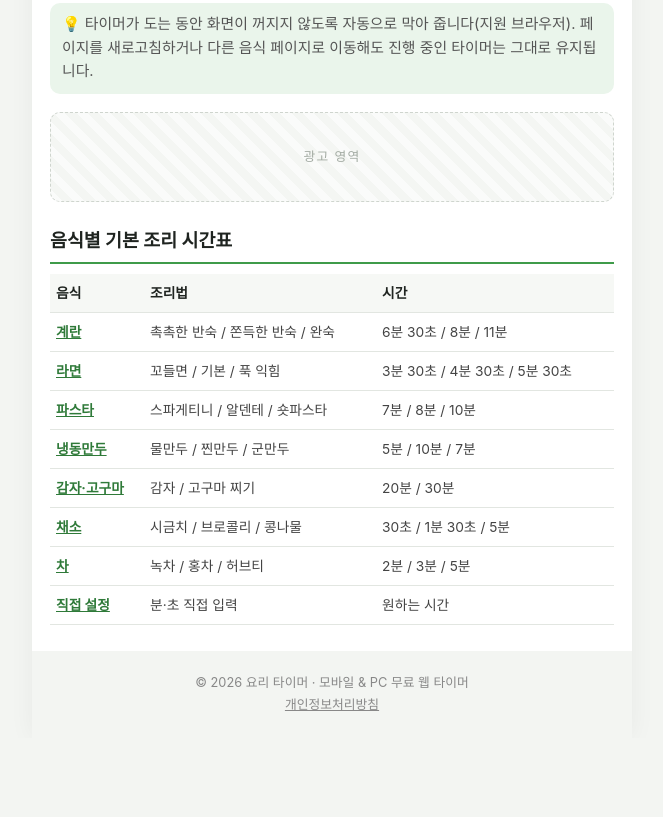
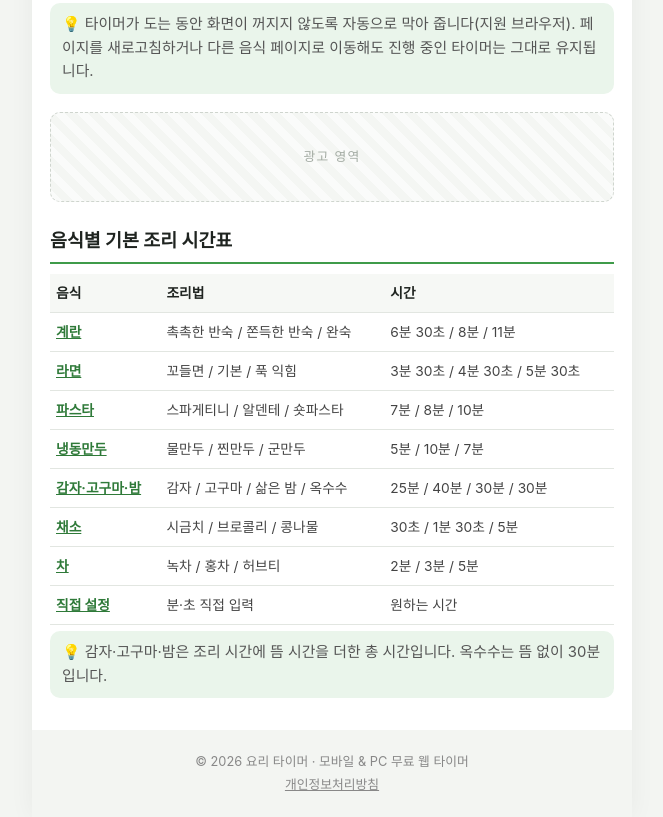
Before and after one commit to mghodev-collab/cook-timer, a plain HTML site: page index.html in a window 1280 px wide. Shown: the part 1408-2225 px from the top of the page, without its empty margins (308-971 px from the left). Before the commit the page ends 2146 px from the top, so only its background shows below. Drawn offline with Linux system fonts and the light colour scheme.

Commit message:
Modify potato entry and add cooking note
Updated potato cooking times and added note for total cooking time.

```diff
--- a/index.html
+++ b/index.html
@@ -59,7 +59,7 @@
       <li><a class="food-card" href="./ramen/"><span class="icon">🍜</span><strong>라면</strong><span class="desc">꼬들면부터 푹 익힌 면까지</span></a></li>
       <li><a class="food-card" href="./pasta/"><span class="icon">🍝</span><strong>파스타</strong><span class="desc">알덴테, 스파게티니, 숏파스타</span></a></li>
       <li><a class="food-card" href="./dumpling/"><span class="icon">🥟</span><strong>냉동만두</strong><span class="desc">물만두·찐만두·군만두</span></a></li>
-      <li><a class="food-card" href="./potato/"><span class="icon">🥔</span><strong>감자·고구마</strong><span class="desc">찌는 시간 한눈에</span></a></li>
+      <li><a class="food-card" href="./potato/"><span class="icon">🥔</span><strong>감자·고구마·밤</strong><span class="desc">옥수수 삶기, 뜸 시간까지</span></a></li>
       <li><a class="food-card" href="./veggie/"><span class="icon">🥦</span><strong>채소 데치기</strong><span class="desc">시금치·브로콜리·콩나물</span></a></li>
       <li><a class="food-card" href="./tea/"><span class="icon">🍵</span><strong>차 우리기</strong><span class="desc">녹차·홍차·허브티</span></a></li>
       <li class="wide"><a class="food-card" href="./custom/"><span class="icon">⏱️</span><strong>직접 설정</strong><span class="desc">원하는 시간을 분·초로 직접 입력</span></a></li>
@@ -101,12 +101,13 @@
         <tr><td><a href="./ramen/">라면</a></td><td>꼬들면 / 기본 / 푹 익힘</td><td>3분 30초 / 4분 30초 / 5분 30초</td></tr>
         <tr><td><a href="./pasta/">파스타</a></td><td>스파게티니 / 알덴테 / 숏파스타</td><td>7분 / 8분 / 10분</td></tr>
         <tr><td><a href="./dumpling/">냉동만두</a></td><td>물만두 / 찐만두 / 군만두</td><td>5분 / 10분 / 7분</td></tr>
-        <tr><td><a href="./potato/">감자·고구마</a></td><td>감자 / 고구마 찌기</td><td>20분 / 30분</td></tr>
+        <tr><td><a href="./potato/">감자·고구마·밤</a></td><td>감자 / 고구마 / 삶은 밤 / 옥수수</td><td>25분 / 40분 / 30분 / 30분</td></tr>
         <tr><td><a href="./veggie/">채소</a></td><td>시금치 / 브로콜리 / 콩나물</td><td>30초 / 1분 30초 / 5분</td></tr>
         <tr><td><a href="./tea/">차</a></td><td>녹차 / 홍차 / 허브티</td><td>2분 / 3분 / 5분</td></tr>
         <tr><td><a href="./custom/">직접 설정</a></td><td>분·초 직접 입력</td><td>원하는 시간</td></tr>
       </tbody>
     </table>
+    <p class="note">💡 감자·고구마·밤은 조리 시간에 뜸 시간을 더한 총 시간입니다. 옥수수는 뜸 없이 30분입니다.</p>
   </article>
 
   <footer>
```
